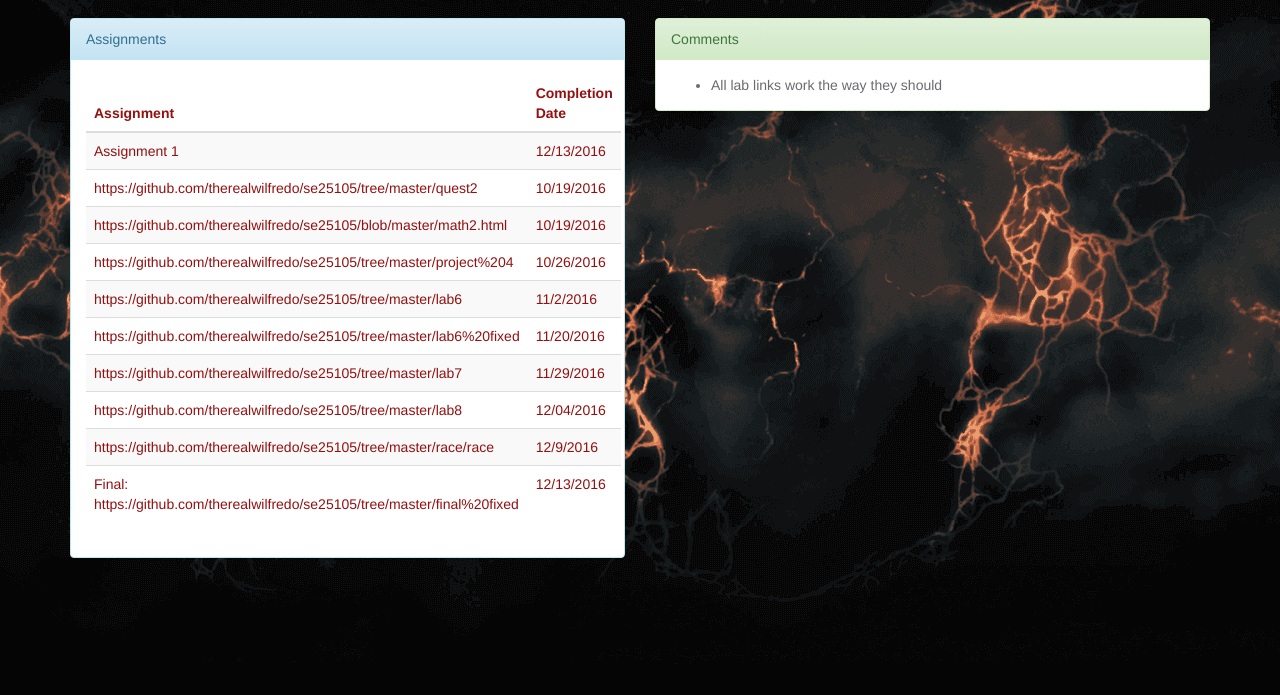
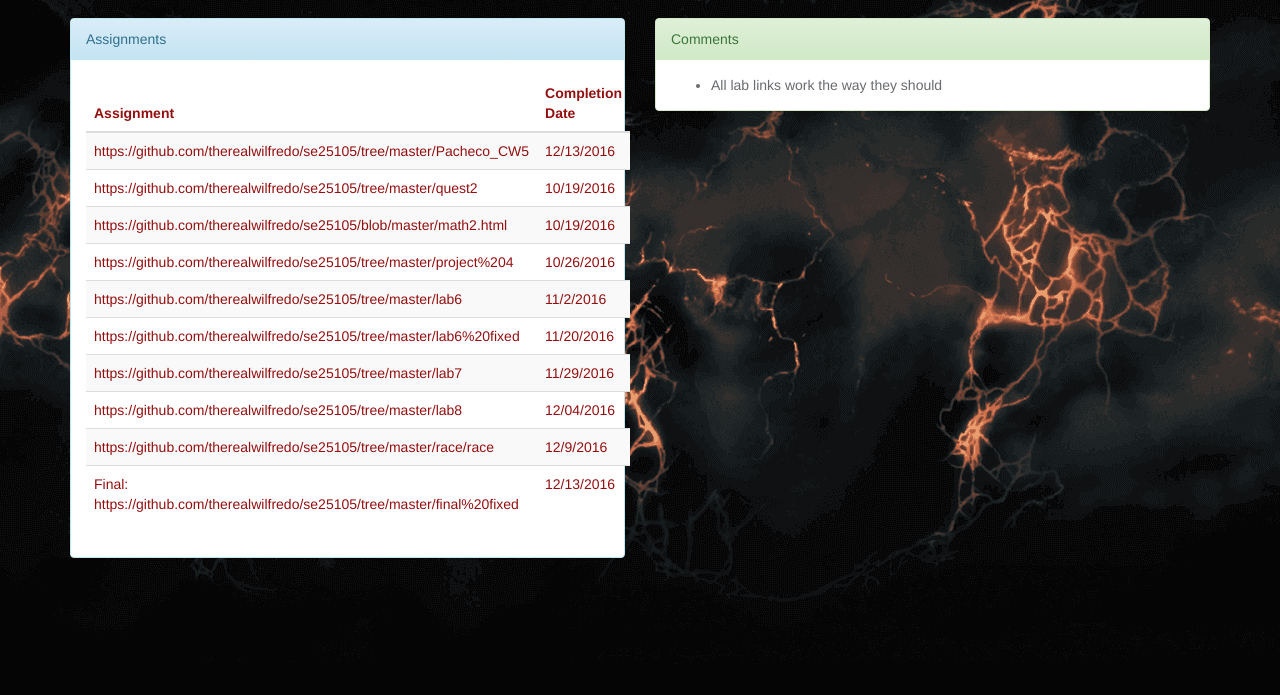
Before and after one commit to therealwilfredo/se25105, a plain HTML site: page Pacheco_CW5/index.html in a window 1280 px wide. Shown: the part 105-800 px from the top of the page. Drawn offline with nearby package versions, Linux system fonts and the light colour scheme.

Commit message:
Add files via upload

```diff
--- a/Pacheco_CW5/index.html
+++ b/Pacheco_CW5/index.html
@@ -41,7 +41,7 @@
 					</thead>
 
 					<tbody>
-						<tr><td>Assignment 1 </td><td>12/13/2016</td></tr>
+						<tr><td>https://github.com/therealwilfredo/se25105/tree/master/Pacheco_CW5</td><td>12/13/2016</td></tr>
 						<tr><td>https://github.com/therealwilfredo/se25105/tree/master/quest2</td><td>10/19/2016</td></tr>
 						<tr><td>https://github.com/therealwilfredo/se25105/blob/master/math2.html</td><td>10/19/2016</td></tr>
 						<tr><td>https://github.com/therealwilfredo/se25105/tree/master/project%204</td><td>10/26/2016</td></tr>
```
